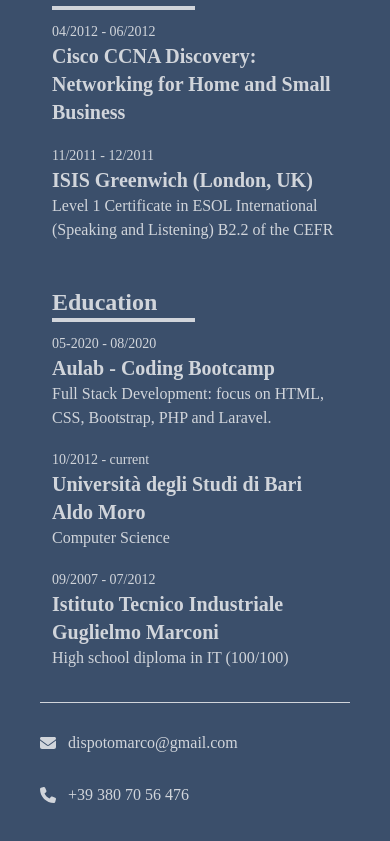
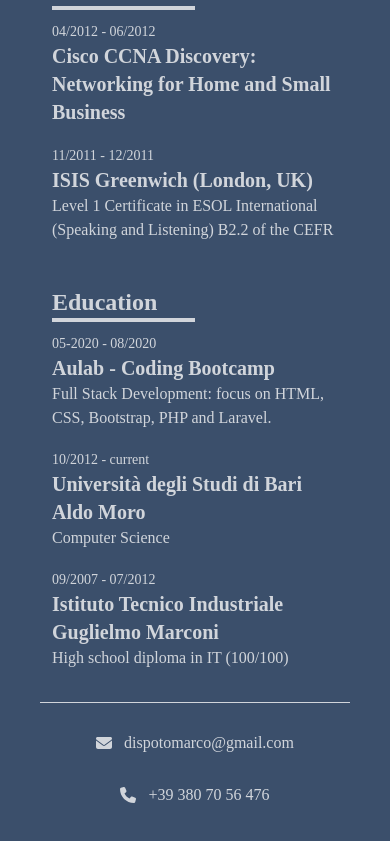
Before and after one commit to marcodis44/marcodis44.github.io, a React (Create React App) app: page / in a window 390 px wide. Shown: the part 2275-3116 px from the top of the page. Built offline with nearby package versions, Linux system fonts and the light colour scheme.

Commit message:
Better footer responsiveness

```diff
--- a/src/components/Footer.tsx
+++ b/src/components/Footer.tsx
@@ -8,11 +8,11 @@ const Footer = () => {
   } = useSelector((state: AppState) => state);
 
   return (
-    <div className="flex flex-col lg:flex-row justify-center text-center lg:justify-around lg:items-center py-4">
-      <div className="w-full lg:w-1/3">
+    <div className="flex flex-col lg:flex-row items-center py-4 w-fit mx-auto">
+      <div>
         <ContactDetail props={{ ...email }} />
       </div>
-      <div className="w-full lg:w-1/3 pt-4 lg:pt-0">
+      <div className="pt-4 lg:pt-0">
         <ContactDetail props={{ ...phone }} />
       </div>
     </div>
```
